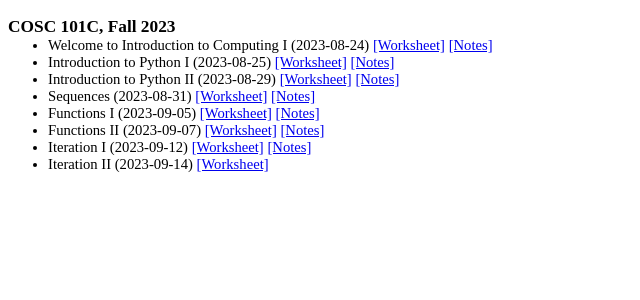
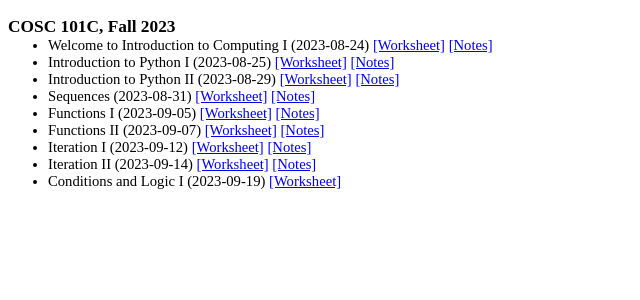
Before and after one commit to georgianahaldeman/cosc101, a Jekyll site: the page built from docs/notes/index.md, in a window 1280 px wide. Shown: the top 300 px of the page, without its empty margins (0-640 px from the left). Built offline with Jekyll 4.4.1, drawn with Linux system fonts in a browser that asks for light colours; our own code applies the rules of GitHub Pages for plain Markdown files.

Commit message:
9_19 worksheet

```diff
--- a/docs/notes/index.md
+++ b/docs/notes/index.md
@@ -14,4 +14,6 @@
 
 - Iteration I (2023-09-12) [[Worksheet]](./notes/9_12.pdf) [[Notes]](./answers/9_12_answers.pdf)
 
-- Iteration II (2023-09-14) [[Worksheet]](./notes/9_14.pdf)
+- Iteration II (2023-09-14) [[Worksheet]](./notes/9_14.pdf) [[Notes]](./answers/9_14_answers.pdf)
+
+- Conditions and Logic I (2023-09-19) [[Worksheet]](./notes/9_19.pdf)
```
Also changed, not shown: 2 other files.
